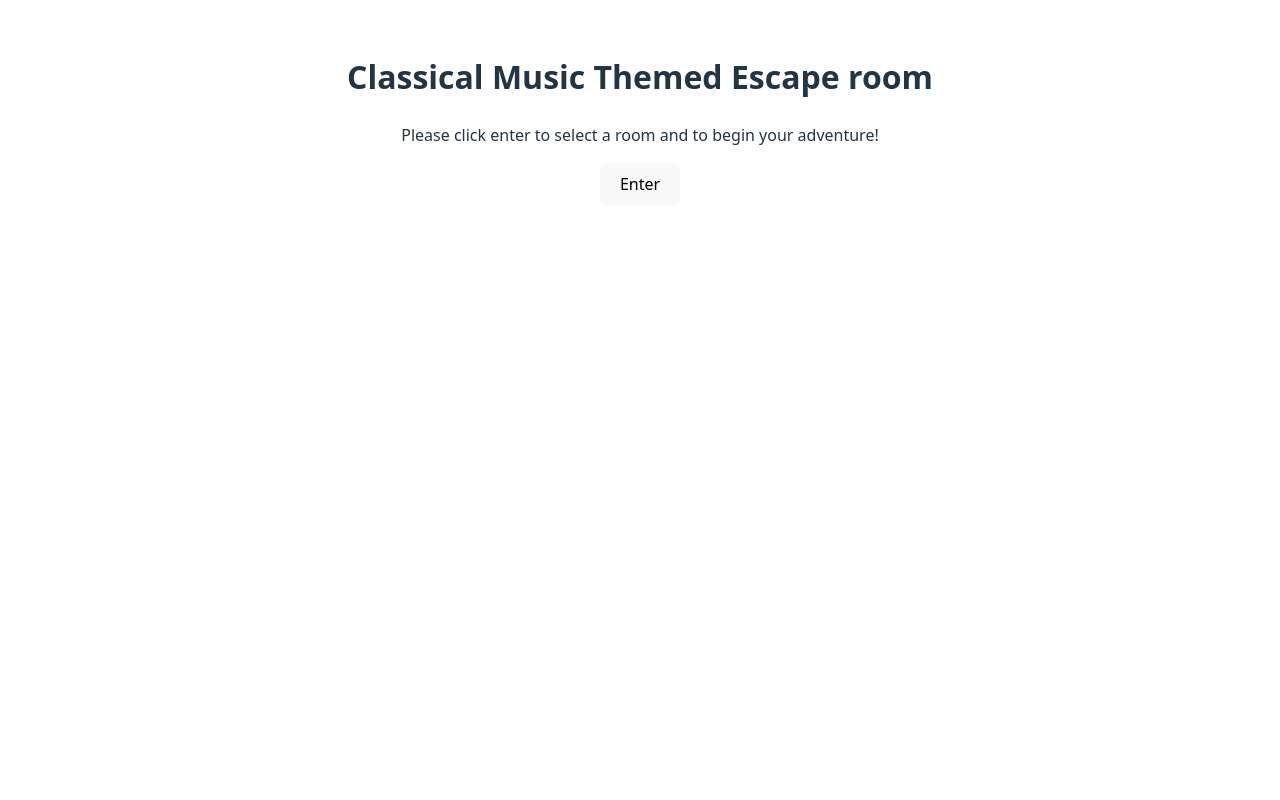
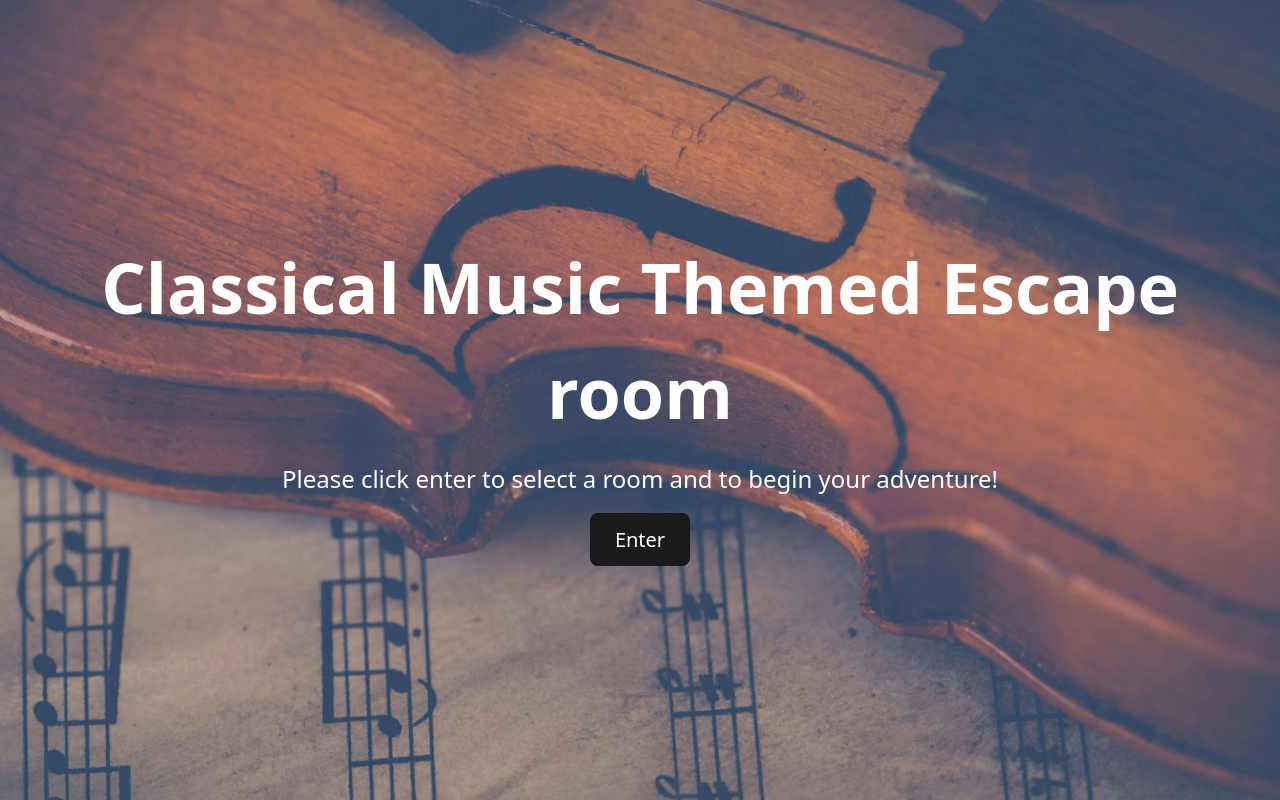
Before and after one commit to hannahro15/classical-music-themed-escape-room, a React (Vite) app in the folder music-escape-room/: page / in a window 1280 px wide. Built offline with nearby package versions, Linux system fonts and the light colour scheme.

Commit message:
Add some basical styling to the home page

```diff
--- a/music-escape-room/src/App.css
+++ b/music-escape-room/src/App.css
@@ -1,6 +1,33 @@
 #root {
-  max-width: 1280px;
-  margin: 0 auto;
-  padding: 2rem;
+  min-height: 100vh;
+  width: 100%;
+  margin: 0;
+  padding: 0;
+  color:  white;
+  display: flex;
+  flex-direction: column;
+  justify-content: center;
+  align-items: center;
   text-align: center;
+  background-image: url(./assets/home-background.webp);
+  background-size: cover;
+  background-repeat: no-repeat;
+  background-position: center;
 }
+
+h1, p {
+  margin-bottom: 1rem;
+}
+
+h1 {
+  font-size: 70px;
+}
+
+p {
+  font-size: 24px;
+}
+
+#enter-btn {
+  font-size: 20px;
+  color: white;
+}
--- a/music-escape-room/src/App.jsx
+++ b/music-escape-room/src/App.jsx
@@ -1,14 +1,12 @@
 import './App.css'
 
 function App() {
-
-  return (
+    return (
     <>
       <h1>Classical Music Themed Escape room</h1>
       <p>Please click enter to select a room and to begin your adventure!</p>
-      <button>Enter</button>
+      <button id="enter-btn">Enter</button>
     </>
   )
-}
-
+};
 export default App
--- a/music-escape-room/src/index.css
+++ b/music-escape-room/src/index.css
@@ -1,22 +1,20 @@
+* {
+  margin: 0;
+  padding: 0;
+  box-sizing: border-box;
+}
+
 :root {
   font-family: system-ui, Avenir, Helvetica, Arial, sans-serif;
   line-height: 1.5;
   font-weight: 400;
-
-  color-scheme: light dark;
   color: rgba(255, 255, 255, 0.87);
   background-color: #242424;
-
-  font-synthesis: none;
-  text-rendering: optimizeLegibility;
-  -webkit-font-smoothing: antialiased;
-  -moz-osx-font-smoothing: grayscale;
 }
 
-body {
+body, html {
   margin: 0;
-  min-width: 320px;
-  min-height: 100vh;
+  padding: 0;
 }
 
 button {
@@ -27,23 +25,10 @@ button {
   font-weight: 500;
   font-family: inherit;
   background-color: #1a1a1a;
+  color: inherit;
   cursor: pointer;
   transition: border-color 0.25s;
 }
 button:hover {
-  border-color: #646cff;
+  border-color: #555;
 }
-button:focus,
-button:focus-visible {
-  outline: 4px auto -webkit-focus-ring-color;
-}
-
-@media (prefers-color-scheme: light) {
-  :root {
-    color: #213547;
-    background-color: #ffffff;
-  }
-  button {
-    background-color: #f9f9f9;
-  }
-}
```
Also changed, not shown: music-escape-room/src/assets/home-background.webp (added).
